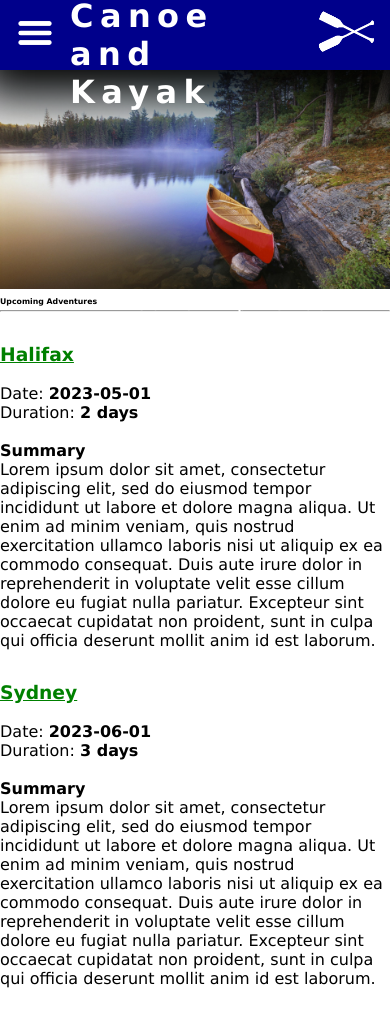
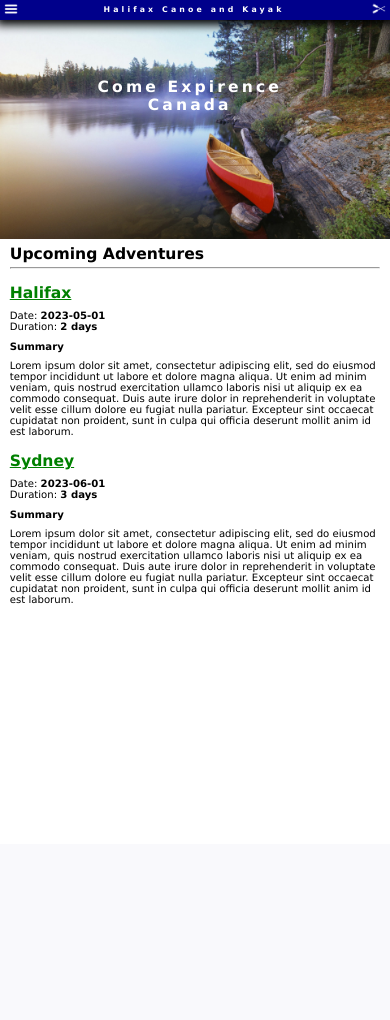
Before and after one commit to kvasilitsev/HFXPaddling, a PHP site: page / in a window 390 px wide. After the commit the page ends 604 px from the top, so only its background shows below. Run offline with PHP 8.4, Linux system fonts and the light colour scheme.

Commit message:
add responsive CSS

```diff
--- a/index.html
+++ b/index.html
@@ -8,7 +8,7 @@
   <script src="menu.js"></script>
 </head>
 <body>
-  <!--Header element-->
+  <!--- Header --->
   <header>
       <div>
         <input type="image" class="btn" alt="Menu" src="./images/hamburger.png">
@@ -20,6 +20,7 @@
         <img class="logo" src="./images/paddle-white.png" />
       </div>
   </header>
+  <!---- Menu ----->
   <div class="menu">
     <ul>
       <li><a href="#">Home</a></li>
@@ -33,6 +34,7 @@
       <img src="./images/canoe.jpg"/>
       <h1>Come Expirence <br> Canada</h1>
     </div>
+  <!-- Main section/Content -->
     <div class="content">
       <h1>Upcoming Adventures</h1>
       <hr>
--- a/menu.js
+++ b/menu.js
@@ -1,12 +1,12 @@
 $(document).ready(function(){
-    $(".btn").on("click", function(){
+    $(".btn").on("click", function(){         //toogle menu if button onClick event
         $(".menu").toggleClass("open-menu");
       });
 })
 $(document).on("click", function(event){
   const currentTag = event.target.tagName;
   const isOpen = document.querySelector(".open-menu"); //check if menu is open
-  if(currentTag === 'BODY' && isOpen){
+  if(currentTag === 'BODY' && isOpen){                 //toogle menu if <BODY> onclick event && menu is open
     $(".menu").toggleClass("open-menu");
   }
 });
--- a/style.css
+++ b/style.css
@@ -4,13 +4,14 @@
 {
   margin: 0;
   padding: 0;
-  box-sizing: border-box;
+  font-size: 2vw;
 }
 
 /* ------------- HTML body styling ------------- */
 
 html, body
 {
+  width: 100%;
   font-family: 'Verdana', sans-serif;
 }
 
@@ -23,22 +24,23 @@
   align-items: center;
   background-color: darkblue;
   width: 100%;
-  height: 70px;
-  box-shadow:0px 5px 50px 25px #000000;
+  height: 5vw;
+  box-shadow: 0vw 0.3vw 2.5vw 1vw #000000;
   letter-spacing: 0.4em;
 }
 
 .logo
 {
-  height: 70px;
-  width: 70px;
+  height: 4vw;
+  width: 4vw;
   background: darkblue;
-  margin-right: 10px;
+  margin-right: 1vw;
 }
 
 .company-name
 {
   color: white;
+  font-size: 1rem;
 }
 
 /* -------------- Header/Menu button styling ----------------- */
@@ -47,9 +49,9 @@
 {
   top: 0;
   right: 0;
-  height: 70px;
-  width: 70px;
-  padding: 16px;
+  height: 3.5vw;
+  width: 3.5vw;
+  margin-left: 1vw;
   background: darkblue;
 }
 
@@ -60,8 +62,10 @@
   display: none;
 }
 
-/* -------------------  Header/Menu styling --------------- */
+/* -------------------  Menu styling --------------- */
 
+@media (min-width: 1201px)
+{
   .open-menu
   {
     height: 100vh;
@@ -70,9 +74,66 @@
     display: flex;
     position: absolute;
     left: 0px;
-  top: 70px;
-  padding-left: 10px;
+    top: 5vw;
+    padding-left: 1vw;
+  }
 
+  .open-menu ul li a
+  {
+    text-decoration: none;
+    font-size: 1rem;
+    color: white;
+    font-family: 'Arial', sans-serif;
+    letter-spacing: 0.2rem;
+  }
+}
+
+@media (min-width: 801px) and (max-width: 1200px)
+{
+  .open-menu
+  {
+    height: 100vh;
+    width: 35%;
+    background: darkblue;
+    display: flex;
+    position: absolute;
+    left: 0px;
+    top: 5vw;
+    padding-left: 1vw;
+  }
+
+  .open-menu ul li a
+  {
+    text-decoration: none;
+    font-size: 1.5rem;
+    color: white;
+    font-family: 'Arial', sans-serif;
+    letter-spacing: 0.2rem;
+  }
+}
+
+@media (max-width: 800px)
+{
+  .open-menu
+  {
+    height: 100vh;
+    width: 45%;
+    background: darkblue;
+    display: flex;
+    position: absolute;
+    left: 0px;
+    top: 5vw;
+    padding-left: 1vw;
+  }
+
+  .open-menu ul li a
+  {
+    text-decoration: none;
+    font-size: 2rem;
+    color: white;
+    font-family: 'Arial', sans-serif;
+    letter-spacing: 0.2rem;
+  }
 }
 
 .open-menu ul
@@ -84,17 +145,8 @@
 .open-menu ul li
 {
   list-style: none;
-  padding: 6px;
-  margin: 1em;
-}
-
-.open-menu ul li a
-{
-  text-decoration: none;
-  font-size: 2vw;
-  color: white;
-  font-family: 'Arial', sans-serif;
-  letter-spacing: 0.2em;
+  padding: 0.5vw;
+  margin: 2vw;
 }
 
 .open-menu ul li a:hover
@@ -102,13 +154,13 @@
   border-bottom: 2px solid #ffffff;
 }
 
-/* --------Main block---------- */
+/* -------- Main block ---------- */
 
 main{
   position: relative;
   z-index: -1;
 }
-/* -------Main/Picture-------- */
+/* ------- Main/Picture and Motto ------- */
 
 .motto
 {
@@ -117,25 +169,57 @@
   letter-spacing: 0.4em;
 }
 
-.motto  img
+.motto img
 {
   height: auto;
   width: 100%;
 
 }
 
+@media (min-width: 1401px)
+{
   .motto h1
   {
     position: absolute;
     font-size: 3vw;
     color: white;
-  top: 25%;
-  left: 35%;
+    top: 10vw;
+    left: 32vw;
     text-align: center;
   }
+}
+
+@media (min-width: 1201px) and (max-width: 1400px)
+{
+  .motto h1
+  {
+    position: absolute;
+    font-size: 3.5vw;
+    color: white;
+    top: 13vw;
+    left: 27vw;
+    text-align: center;
+  }
+}
+
+@media (max-width: 1200px)
+{
+  .motto h1
+  {
+    position: absolute;
+    font-size: 4vw;
+    color: white;
+    top: 15vw;
+    left: 25vw;
+    text-align: center;
+  }
+}
+
 
 /* --------Main/Content---------- */
 
+@media (min-width: 1201px)
+  {
   .content
   {
     max-width: 1200px;
@@ -145,17 +229,114 @@
 
   .content h1
   {
-  font-size: 2vw;
-  margin: 0.5em auto;
+    font-size: 1.3rem;
+    margin: 0.5rem auto;
+  }
+}
+
+@media (max-width: 1200px)
+{
+  .content
+  {
+    max-width: 95%;
+    margin: auto;
+
+  }
+
+  .content h1
+  {
+    font-size: 2rem;
+    margin: 0.5rem auto;
+  }
+
+}
+
+@media (min-width: 1401px)
+{
+  .content div h3 u
+  {
+    color: green;
+    font-size: 1rem;
+  }
+
+  .content div h4
+  {
+    margin-bottom: 1rem;
+    font-size: 0.7rem;
+  }
+
+  .content div p, strong
+  {
+    font-size: 0.7rem;
+  }
+}
+
+@media (min-width: 1201px) and (max-width: 1400px)
+{
+  .content div h3 u
+  {
+    color: green;
+    font-size: 1rem;
+  }
+
+  .content div h4
+  {
+    margin-bottom: 1rem;
+    font-size: 1rem;
+  }
+
+  .content div p, strong
+  {
+    font-size: 1rem;
+  }
+}
+
+@media (min-width: 801px) and (max-width: 1200px)
+{
+  .content div h3 u
+  {
+    color: green;
+    font-size: 1.5rem;
+  }
+
+  .content div h4
+  {
+    margin-bottom: 1rem;
+    font-size: 1rem;
+  }
+
+  .content div p, strong
+  {
+    font-size: 1rem;
+  }
+}
+
+@media (max-width: 800px)
+{
+  .content div h3 u
+  {
+    color: green;
+    font-size: 2rem;
+  }
+
+  .content div h4
+  {
+    margin-bottom: 1rem;
+    font-size: 1.3rem;
+  }
+
+  .content div p, strong
+  {
+    font-size: 1.3rem;
+  }
 }
 
 .content div
 {
-  margin: 2em auto;
+  margin: 2rem auto;
 }
 
 .content div h3
 {
-  color: green;
-  margin-bottom: 1em;
+  margin-bottom: 1rem;
 }
```
Lines whose indentation alone changed are shown as unchanged.
